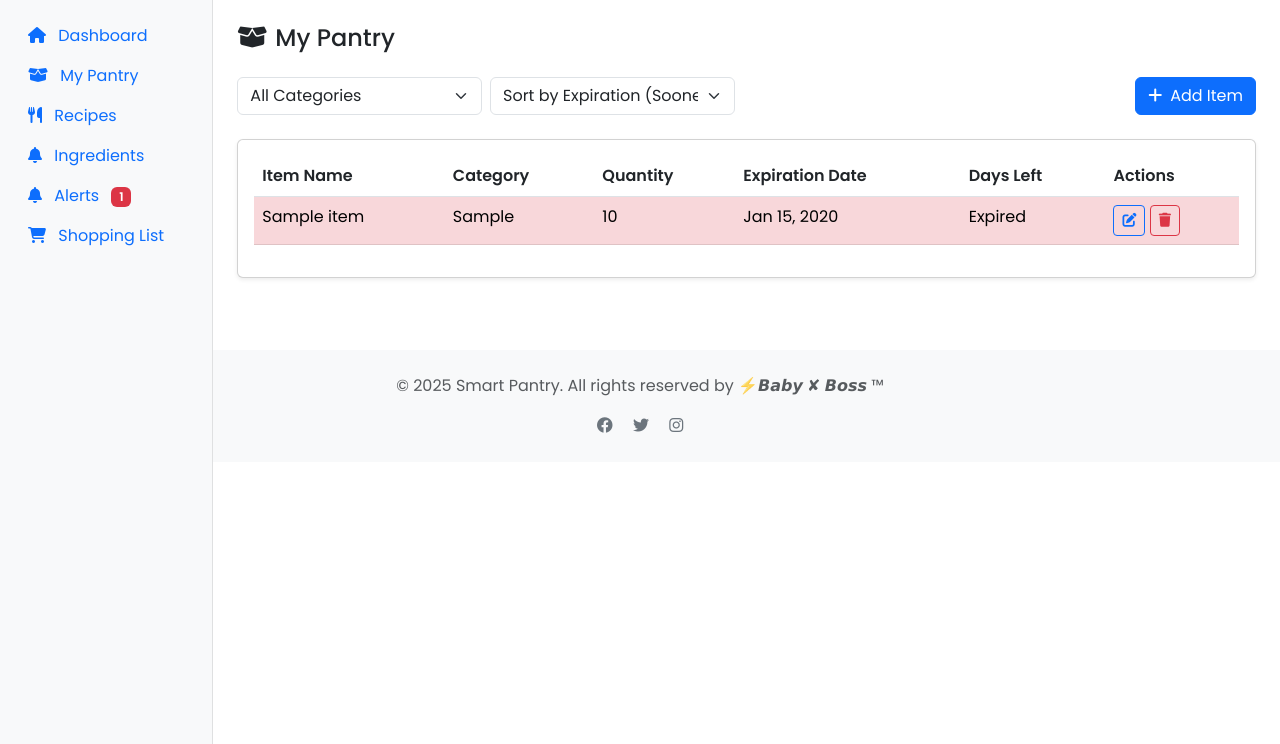
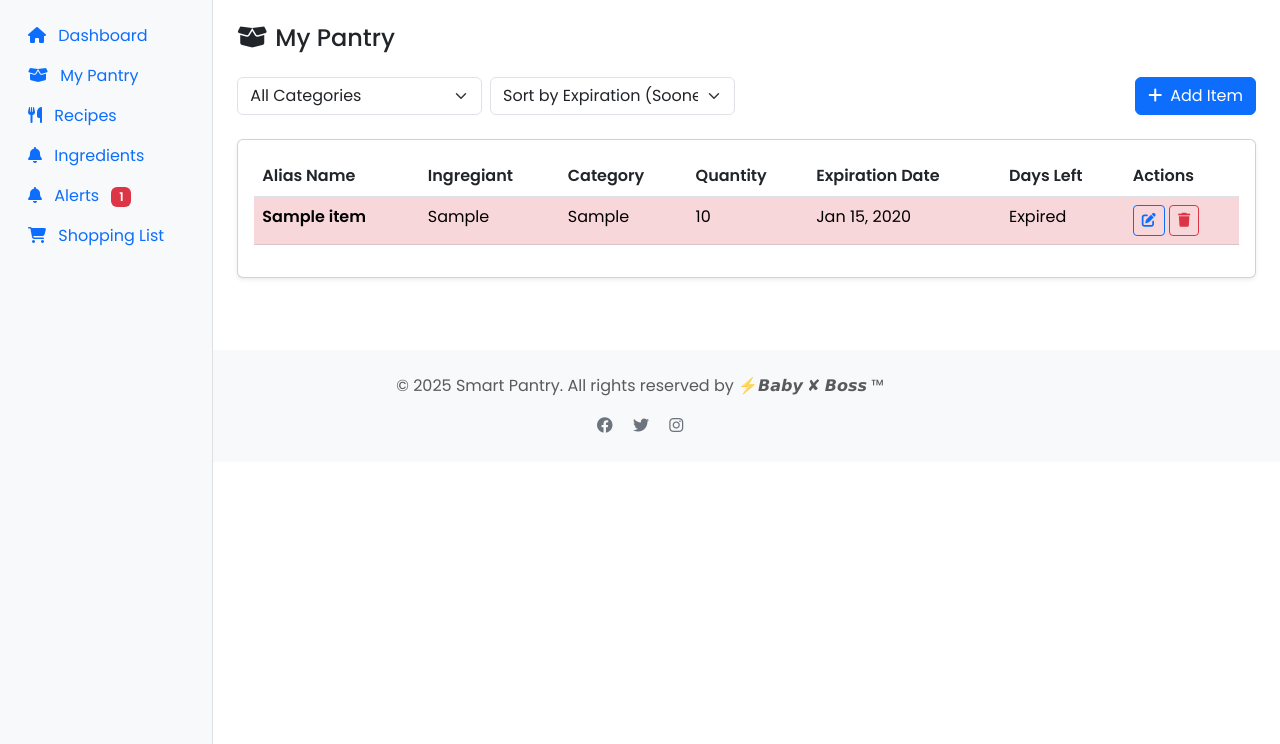
Before and after one commit to tasawaralii/ai-web-hackathon-2025, a PHP site: page /pantry in a window 1280 px wide. Shown: the part 56-800 px from the top of the page. Run offline with PHP 8.4, Linux system fonts and the light colour scheme; the visitor is signed in with stand-in values (Sample User, id 1); tables that the repository leaves empty or names only in its code hold one stand-in row (values such as "Sample post").

Commit message:
Add files via upload
Enhanced pantry management: Added filtering, sorting, and improved UI for item management.

```diff
--- a/pantry.php
+++ b/pantry.php
@@ -16,24 +16,25 @@ if($_SERVER['REQUEST_METHOD'] == 'POST') {
     } else {
         // Add/Edit item
 
-        $name = trim($_POST['name']);
+        $name = trim($_POST['alias_name']);
         $category = $_POST['category'];
         $quantity = (int)$_POST['quantity'];
         $exp_date = $_POST['exp_date'];
+        $ingredient = $_POST['ingredient'];
 
         if(isset($_POST['edit_id']) && $_POST['edit_id'] != null) {
 
             // Update existing item
             $stmt = $pdo->prepare("UPDATE pantry_items
-                                   SET name=?, category=?, quantity=?, expiration_date=?
+                                   SET alias_name=?, ingredient=?, category=?, quantity=?, expiration_date=?
                                    WHERE id=? AND user_id=?");
-            $stmt->execute([$name, $category, $quantity, $exp_date, $_POST['edit_id'], $_SESSION['user_id']]);
+            $stmt->execute([$name, $ingredient, $category, $quantity, $exp_date, $_POST['edit_id'], $_SESSION['user_id']]);
         } else {
             // Insert new item
             $stmt = $pdo->prepare("INSERT INTO pantry_items
-                                  (user_id, name, category, quantity, expiration_date)
-                                  VALUES (?, ?, ?, ?, ?)");
-            $stmt->execute([$_SESSION['user_id'], $name, $category, $quantity, $exp_date]);
+                                  (user_id, alias_name, ingredient, category, quantity, expiration_date)
+                                  VALUES (?, ?, ?, ?, ?, ?)");
+            $stmt->execute([$_SESSION['user_id'], $name, $ingredient, $category, $quantity, $exp_date]);
         }
     }
 }
@@ -55,7 +56,7 @@ if($category_filter !== 'all') {
 // Apply sorting
 switch($sort) {
     case 'name_asc':
-        $query .= " ORDER BY name ASC";
+        $query .= " ORDER BY alias_name ASC";
         break;
     case 'expiration_date_desc':
         $query .= " ORDER BY expiration_date DESC";
@@ -67,6 +68,7 @@ switch($sort) {
 $stmt = $pdo->prepare($query);
 $stmt->execute($params);
 $items = $stmt->fetchAll();
+$ingredients = $pdo->query("SELECT * FROM ingredients")->fetchAll();
 ?>
 
 <?php include 'includes/header.php'; ?>
@@ -113,7 +115,8 @@ $items = $stmt->fetchAll();
                         <table class="table table-hover">
                             <thead>
                                 <tr>
-                                    <th>Item Name</th>
+                                    <th>Alias Name</th>
+                                    <th>Ingregiant</th>
                                     <th>Category</th>
                                     <th>Quantity</th>
                                     <th>Expiration Date</th>
@@ -129,7 +132,8 @@ $items = $stmt->fetchAll();
                                     $days_left = $exp_date > $today ? $diff->days : -$diff->days;
                                 ?>
                                 <tr class="<?= $days_left < 0 ? 'table-danger' : ($days_left <= 3 ? 'table-warning' : '') ?>">
-                                    <td><?= htmlspecialchars($item['name']) ?></td>
+                                    <td><strong><?= htmlspecialchars($item['alias_name']) ?></strong></td>
+                                    <td><?= htmlspecialchars($item['ingredient']) ?></td>
                                     <td><?= $item['category'] ?></td>
                                     <td><?= $item['quantity'] ?></td>
                                     <td><?= date('M j, Y', strtotime($item['expiration_date'])) ?></td>
@@ -137,7 +141,7 @@ $items = $stmt->fetchAll();
                                     <td>
                                         <button class="btn btn-sm btn-outline-primary edit-btn"
                                                 data-id="<?= $item['id'] ?>"
-                                                data-name="<?= htmlspecialchars($item['name']) ?>"
+                                                data-name="<?= htmlspecialchars($item['alias_name']) ?>"
                                                 data-category="<?= $item['category'] ?>"
                                                 data-quantity="<?= $item['quantity'] ?>"
                                                 data-exp-date="<?= $item['expiration_date'] ?>">
@@ -174,8 +178,8 @@ $items = $stmt->fetchAll();
                     <input type="hidden" name="edit_id" id="editId">
 
                     <div class="mb-3">
-                        <label class="form-label">Item Name</label>
-                        <input type="text" class="form-control" name="name" id="itemName" required>
+                        <label class="form-label">Item Alias Name</label>
+                        <input type="text" class="form-control" name="alias_name" id="itemName" required>
                     </div>
 
                     <div class="mb-3">
@@ -183,6 +187,15 @@ $items = $stmt->fetchAll();
                         <select class="form-select" name="category" id="itemCategory" required>
                             <?php foreach($categories as $cat): ?>
                                 <option value="<?= $cat ?>"><?= $cat ?></option>
+                            <?php endforeach; ?>
+                        </select>
+                    </div>
+
+                    <div class="mb-3">
+                        <label class="form-label">Ingrediant</label>
+                        <select class="form-select" name="ingredient" id="itemIngredient" required>
+                            <?php foreach($ingredients as $ing): ?>
+                                <option value="<?= $ing["name"] ?>"><?= $ing["name"] ?></option>
                             <?php endforeach; ?>
                         </select>
                     </div>
```
